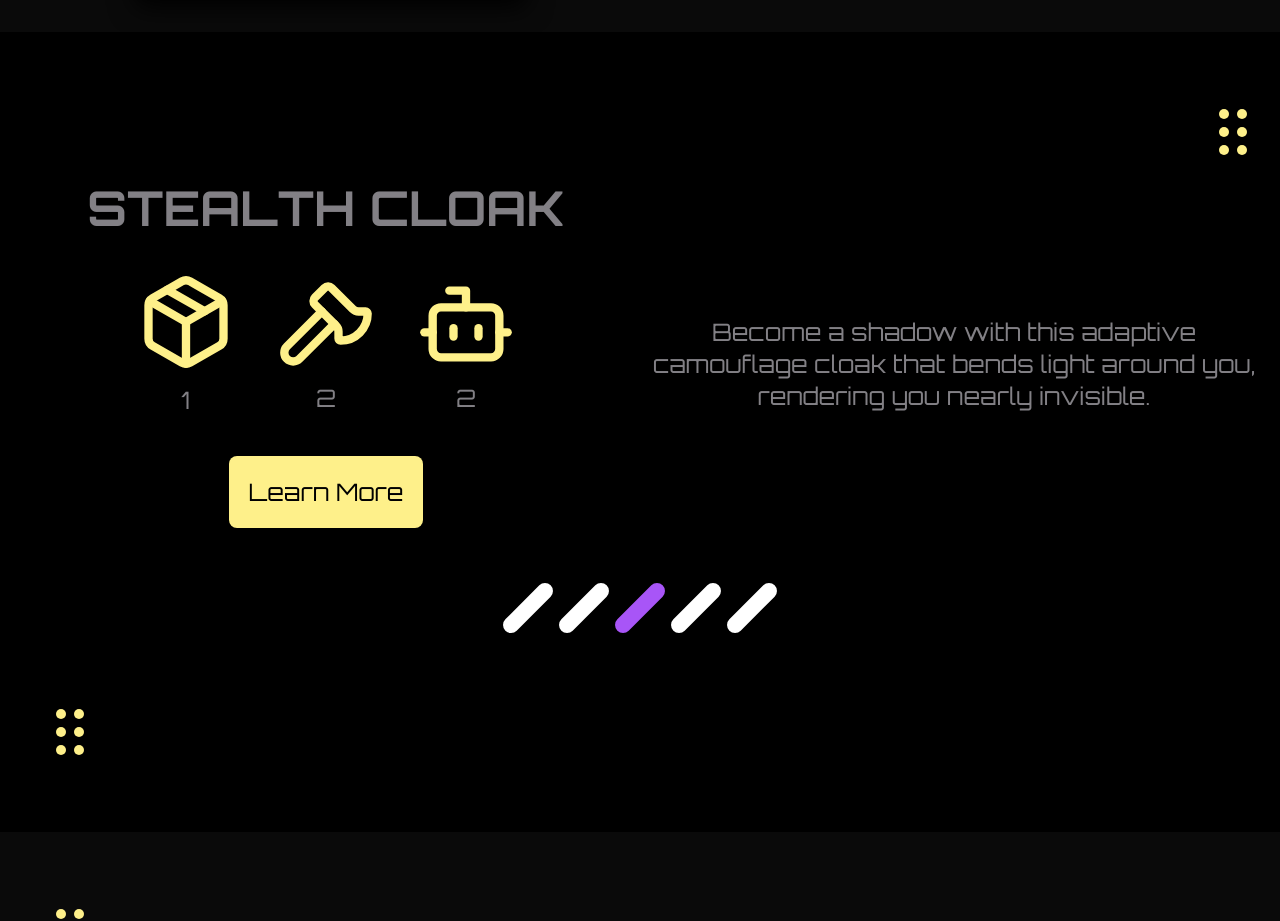
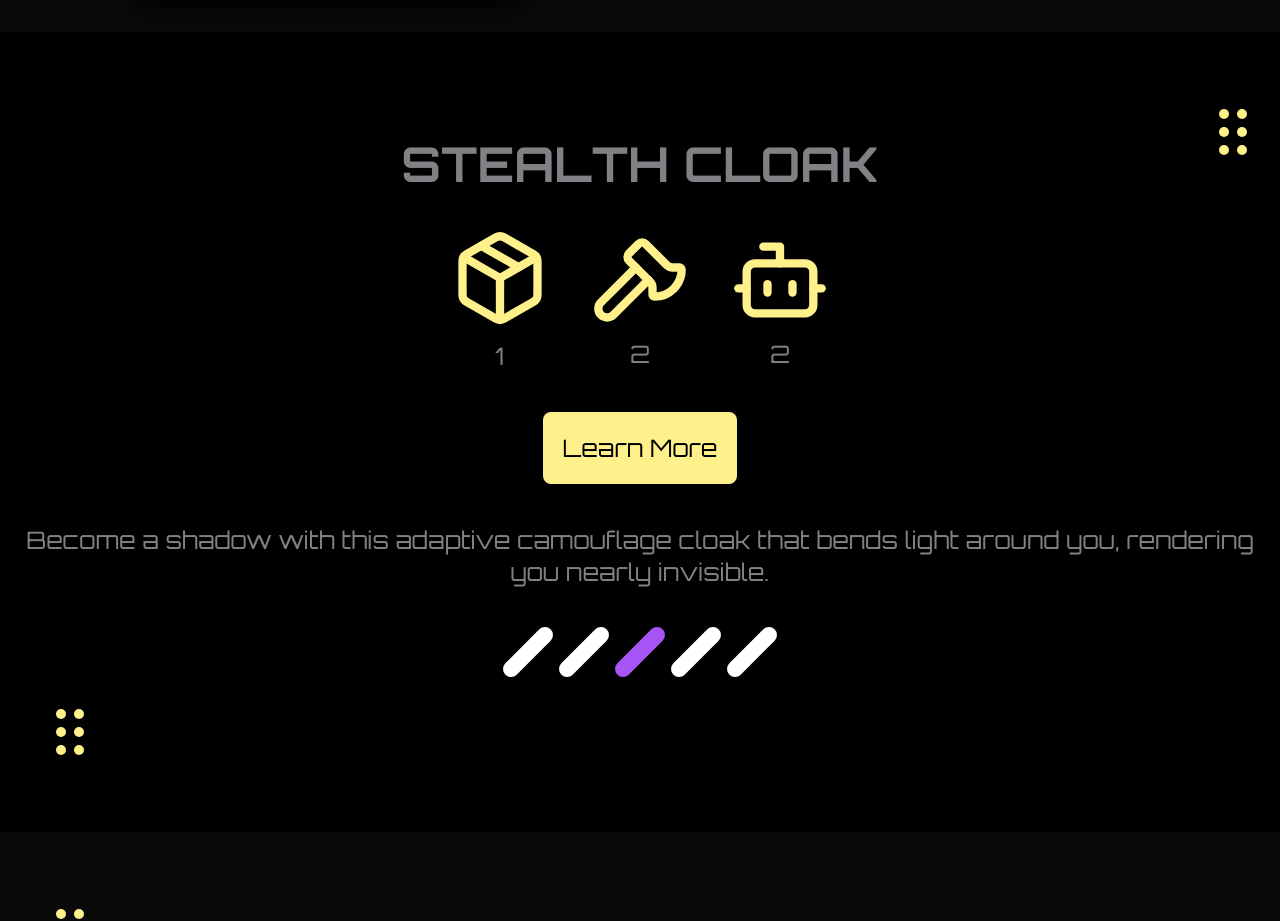
Before and after one commit to guitar6029/cyberpunk-recipe, a Next.js app: page / in a window 1280 px wide. Shown: the part 1280-2201 px from the top of the page. Built offline with nearby package versions, Linux system fonts and the light colour scheme.

Commit message:
changed grom grid cols to flex and col

```diff
--- a/components/whatIsHacks/WhatIsHacks.tsx
+++ b/components/whatIsHacks/WhatIsHacks.tsx
@@ -72,7 +72,7 @@ const WhatIsHacks = () => {
 
 
 
-                <div className="bg-black h-fit sm:flex-col sm:gap-10 md:flex-col md:grid grid-cols-2 items-center md:gap-2 justify-center sm:p-6 md:p-4 ">
+                <div className="bg-black h-fit sm:flex-col sm:gap-10 md:flex-col items-center md:gap-2 justify-center sm:p-6 md:p-4 ">
                     <div className="flex flex-col items-center gap-6 ">
                         <h1 className="min-h-[4rem] md:text-5xl sm:text-2xl  uppercase col-span-1 font-bold text-center text-gray-for-dark-drop">{slides[currentSlide].title}</h1>
                         <div className="flex flex-row items-center gap-10">
@@ -98,8 +98,8 @@ const WhatIsHacks = () => {
                             ) : null}
 
                         </div>
+                        <p className="col-span-1 text-2xl text-center text-gray-for-dark-drop min-h-[4rem]">{slides[currentSlide].description}</p>
                     </div>
-                    <p className="col-span-1 text-2xl text-center text-gray-for-dark-drop min-h-[4rem]">{slides[currentSlide].description}</p>
                 </div>
 
                 <div className="flex flex-row items-center justify-center p-4 gap-10 sm:mb-10">
```
